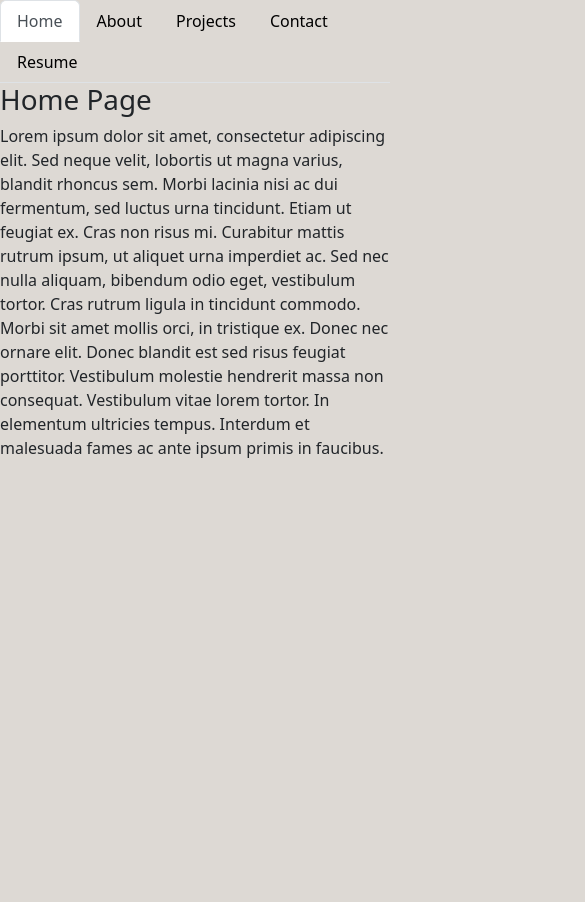
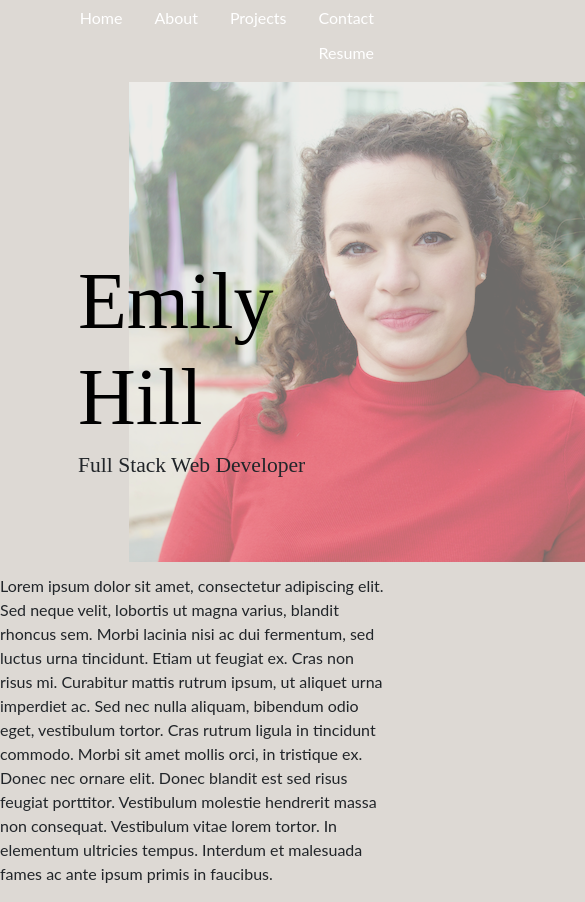
Before and after one commit to emsaw721/part-deux, a React (Create React App) app: page / in a window 390 px wide. Shown: the top 902 px of the page, 585 px wide, since content can reach past the window. Before the commit the page ends 844 px from the top, so only its background shows below. Built offline with nearby package versions, Linux system fonts and the light colour scheme.

Commit message:
added more CSS, can't remember if we need mobile first or not

```diff
--- a/src/components/Nav.css
+++ b/src/components/Nav.css
@@ -1,15 +1,83 @@
 :root {
-    font-family: Cormorant-Garamond;
+    font-family: Lato;
 }
+
 
 .nav {
     background-color: #ddd9d4;
+    display: flex;
+    justify-content: flex-end;
+}
+
+.nav-item{
+  font-size: 2em;
+  color: black;
+  font-family: Lato;
 }
 
 a.nav-link{
-    color: black;
+    color: white;
 }
 
-.nav-tabs {
-    justify-content:
+a.nav-link:hover {
+    text-decoration: none;
+    color:  #ddd9d4;
 }
+
+a.nav-link:visited {
+  color: black;
+  text-decoration: none;
+}
+
+a.nav-link:active {
+  color: white;
+  text-decoration: none;
+}
+.hover-2 {
+  --h: 1.2em;   /* the height */
+
+  line-height: var(--h);
+  color: #0000;
+  background:
+    linear-gradient( #FEFBEA 0 0)
+    bottom/100% calc(100% - var(--_i,1)*100%) no-repeat;
+  overflow: hidden;
+  transition: 0.3s;
+}
+.hover-2:hover {
+  --_i: 0;
+  text-decoration: none;
+}
+
+@media only screen and (max-width: 600px) {
+  .nav {
+    background-color: #ddd9d4;
+    display: flex;
+    justify-content: flex-end;
+}
+
+.nav-item{
+  font-size: 1em;
+  color: black;
+  font-family: Lato;
+}
+a.nav-link{
+  color: white;
+}
+
+a.nav-link:hover {
+  text-decoration: none;
+  color:  #ddd9d4;
+}
+
+a.nav-link:visited {
+color: black;
+text-decoration: none;
+}
+
+a.nav-link:active {
+color: white;
+text-decoration: none;
+}
+
+}
--- a/src/components/Nav.js
+++ b/src/components/Nav.js
@@ -2,8 +2,8 @@ import React from 'react';
 import './Nav.css';
 function Nav({ currentPage, handlePageChange }) {
   return (
-    <ul className="nav nav-tabs">
-      <li className="nav-item">
+    <ul className="nav">
+      <li className="nav-item hover-2">
         <a
           href="#home"
           onClick={() => handlePageChange('Home')}
@@ -13,7 +13,7 @@ function Nav({ currentPage, handlePageChange }) {
           Home
         </a>
       </li>
-      <li className="nav-item">
+      <li className="nav-item hover-2">
         <a
           href="#about"
           onClick={() => handlePageChange('About')}
@@ -23,11 +23,11 @@ function Nav({ currentPage, handlePageChange }) {
           About
         </a>
       </li>
-      <li className="nav-item">
+      <li className="nav-item hover-2">
         <a href="#projects" onClick={() => handlePageChange('Projects')} className={currentPage === 'Projects' ? 'nav-link active' : 'nav-link'} >Projects</a>
 
       </li>
-      <li className="nav-item">
+      <li className="nav-item hover-2">
         <a
           href="#contact"
 
@@ -37,7 +37,7 @@ function Nav({ currentPage, handlePageChange }) {
           Contact
         </a>
       </li>
-      <li className="nav-item">
+      <li className="nav-item hover-2">
         <a
           href="#resume"
           onClick={() => handlePageChange('Resume')}
--- a/src/components/pages/About.js
+++ b/src/components/pages/About.js
@@ -1,4 +1,5 @@
 import React from 'react';
+import './style.css';
 
 export default function About() {
   return (
--- a/src/components/pages/Home.js
+++ b/src/components/pages/Home.js
@@ -1,10 +1,15 @@
 import React from 'react';
 import './style.css';
+import headshot from './headshot.png'
 
 export default function Home() {
   return (
     <div className='content'>
-      <h1>Home Page</h1>
+      <div className='name-plate'>
+      <h1>Emily Hill</h1>
+      <h4>Full Stack Web Developer</h4>
+      </div>
+      <img src={headshot} />
       <p>
         Lorem ipsum dolor sit amet, consectetur adipiscing elit. Sed neque
         velit, lobortis ut magna varius, blandit rhoncus sem. Morbi lacinia nisi
--- a/src/components/pages/style.css
+++ b/src/components/pages/style.css
@@ -6,6 +6,45 @@
 
 .content {
   background-color: #ddd9d4;
+}
+
+.content h1{
+  font-family: Playfair display;
+  font-size: 5em;
+}
+
+.name-plate {
+  z-index: 1;
+  position: absolute;
+  top: 30%;
+  left: 20%;
+  font-family: Author sans-serif;
+}
+
+.name-plate h1 {
+  color: black;
+  font-size: 5em;
+  font-family: silverstone;
+  font-style: bold;
+}
+
+.name-plate h4 {
+  font-family: Abril Fatface;
+}
+
+.content img {
+  margin: 3%;
+  left: 30%;
+  position: relative;
+  opacity: 0.5;
+}
+
+.content img:hover {
+  opacity: 1.0;
+}
+
+.content p {
+  font-family: Lato;
 }
 
 .form {
@@ -18,3 +57,8 @@
     margin-bottom: 5px;
     width: 100%;
   }
+
+  @media only screen and (max-width: 600px) {
+
+
+  }
```
Also changed, not shown: src/components/pages/headshot.png (added), 1 other file (tests, documents, lock files or other folders).
